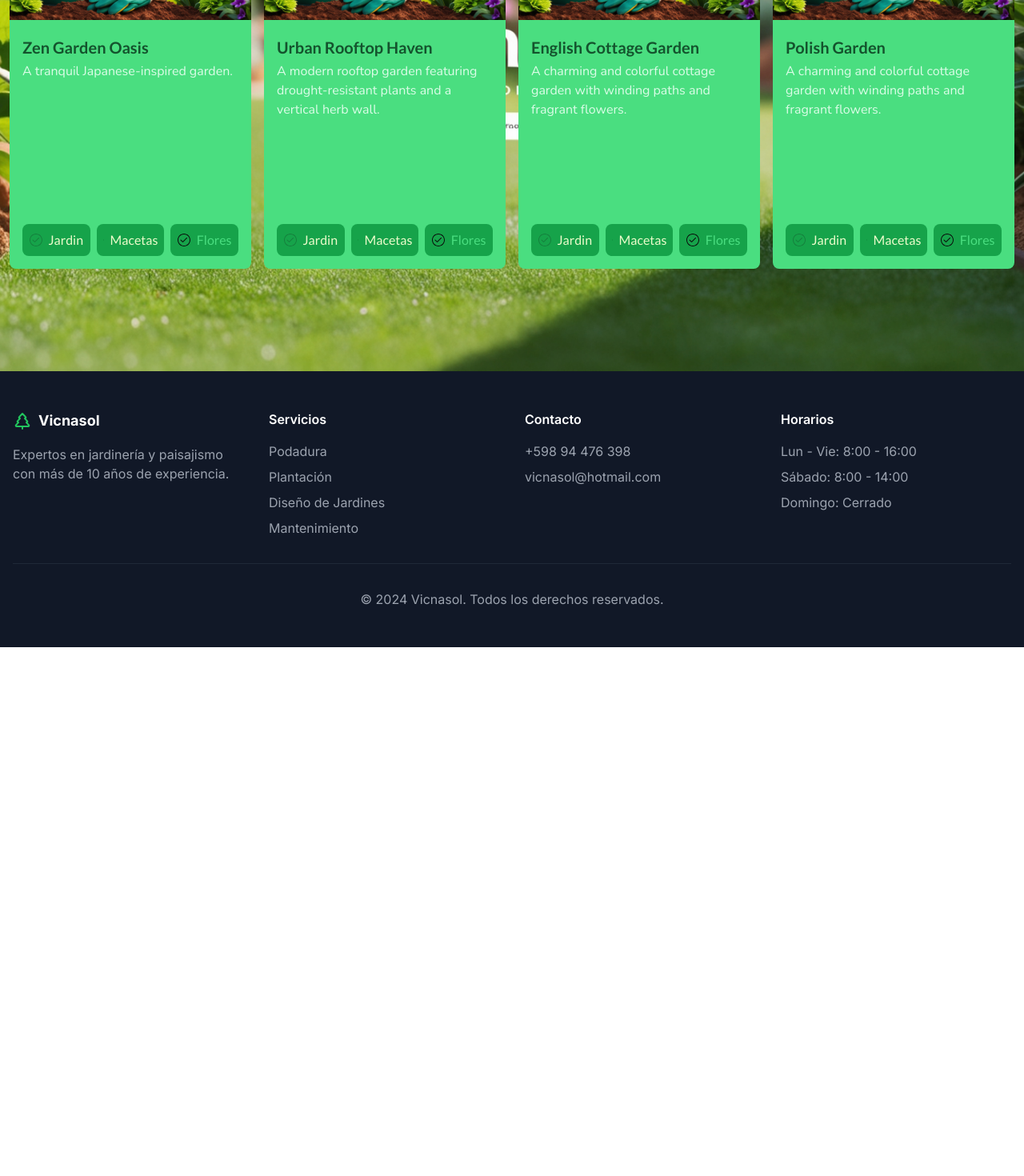
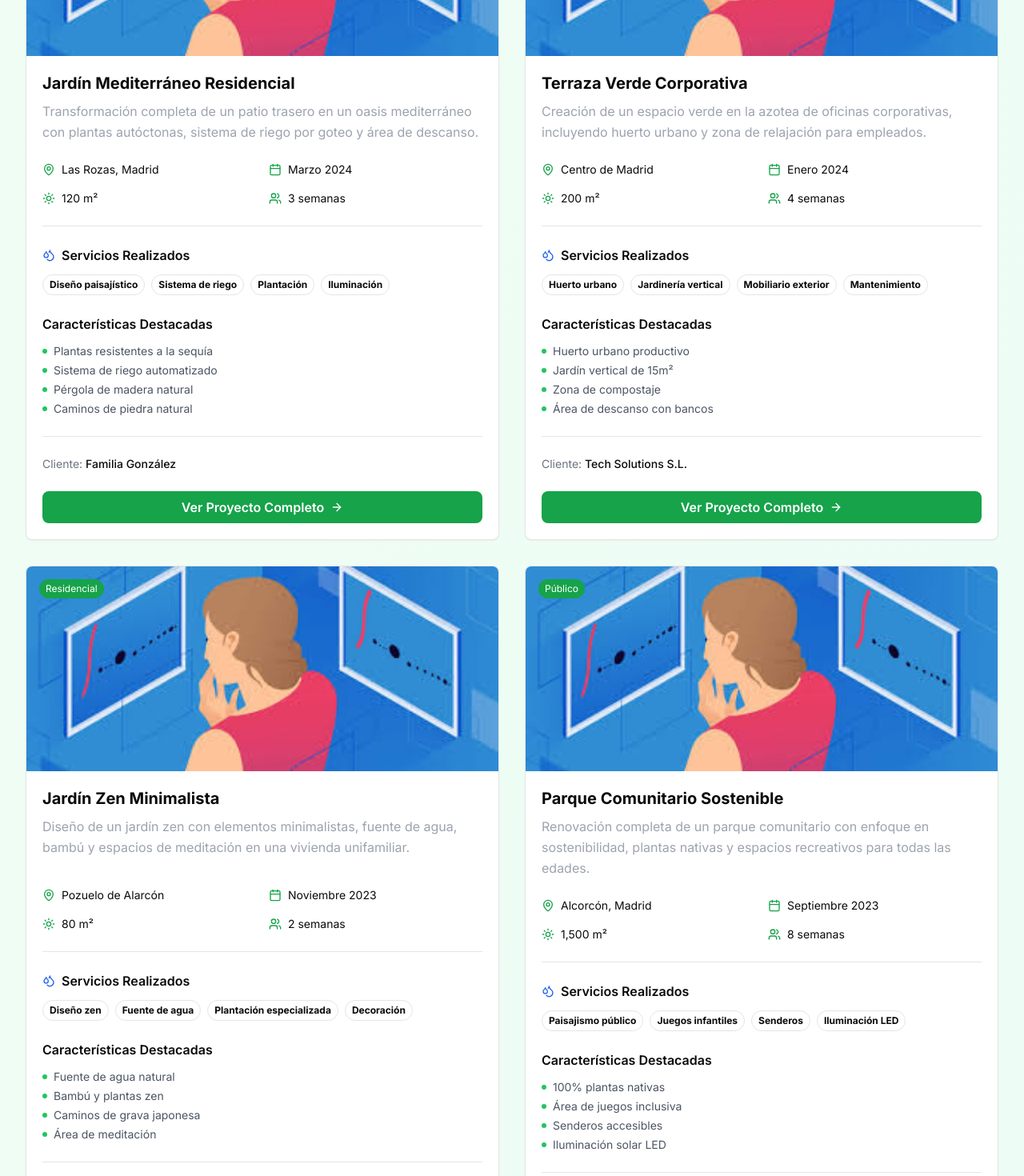
Before and after one commit to Gi4ncarlo/Vicnasol, a Next.js app in the folder vicnasol/: page /pages/Proyectos in a window 1280 px wide. Shown: the part 400-1870 px from the top of the page at 80% size. Before the commit the page ends 1209 px from the top, so only its background shows below. Built offline with nearby package versions, Linux system fonts and the light colour scheme.

Commit message:
Agrego pagina Proyectos destacados, arreglo dropdown NavBar, Arreglo simetria boton Mas info de la main

```diff
--- a/vicnasol/src/app/components/ServicePage.tsx
+++ b/vicnasol/src/app/components/ServicePage.tsx
@@ -195,15 +195,15 @@ export default function ServiciosPage() {
           nombre: "Beatriz Salinas",
           estrellas: "⭐⭐⭐⭐⭐",
           comentario: "Mi piscina quedó como nueva. Muy atentos al detalle.",
-        fecha: "2024"
+          fecha: "2024",
         },
         {
           nombre: "Sergio Paredes",
           estrellas: "⭐⭐⭐⭐",
           comentario: "Buen trabajo y buena disposición. ¡Gracias!",
-        fecha: "2023"
-      }
-    ]
+          fecha: "2023",
+        },
+      ],
     },
     {
       id: 6,
@@ -230,15 +230,16 @@ export default function ServiciosPage() {
           nombre: "Natalia Vázquez",
           estrellas: "⭐⭐⭐⭐⭐",
           comentario: "Desde que instalaron el sistema, ahorro mucha agua.",
-        fecha: "2024"
+          fecha: "2024",
         },
         {
           nombre: "Eduardo Lara",
           estrellas: "⭐⭐⭐",
-        comentario: "El sistema funciona bien, aunque tuve que llamar para ajustar los horarios.",
-        fecha: "2022"
-      }
-    ]
+          comentario:
+            "El sistema funciona bien, aunque tuve que llamar para ajustar los horarios.",
+          fecha: "2022",
+        },
+      ],
     },
     {
       id: 7,
@@ -300,13 +301,15 @@ export default function ServiciosPage() {
         {
           nombre: "Juan Pérez",
           estrellas: "⭐⭐⭐",
-          comentario: "El proyecto fue bien ejecutado, aunque hubo algunos retrasos.",
+          comentario:
+            "El proyecto fue bien ejecutado, aunque hubo algunos retrasos.",
           fecha: "2024",
         },
         {
           nombre: "Lucía Fernández",
           estrellas: "⭐⭐⭐⭐",
-          comentario: "El equipo fue muy profesional y cumplió con lo prometido.",
+          comentario:
+            "El equipo fue muy profesional y cumplió con lo prometido.",
           fecha: "2024",
         },
       ],
@@ -336,13 +339,15 @@ export default function ServiciosPage() {
         {
           nombre: "Carlos Ramírez",
           estrellas: "⭐⭐⭐⭐",
-          comentario: "El control de plagas fue efectivo, mi jardín está sano y bonito.",
+          comentario:
+            "El control de plagas fue efectivo, mi jardín está sano y bonito.",
           fecha: "2024",
         },
         {
           nombre: "Sofía Martínez",
           estrellas: "⭐⭐⭐⭐⭐",
-          comentario: "El servicio fue excelente, me ayudaron a identificar y tratar las plagas rápidamente.",
+          comentario:
+            "El servicio fue excelente, me ayudaron a identificar y tratar las plagas rápidamente.",
           fecha: "2024",
         },
       ],
@@ -402,9 +407,9 @@ export default function ServiciosPage() {
               return (
                 <Card
                   key={servicio.id}
-                  className={`${servicio.color} hover:shadow-lg transition-all duration-300 hover:-translate-y-1`}
+                  className={`${servicio.color} hover:shadow-lg transition-all duration-300 hover:-translate-y-1 flex flex-col justify-between h-full min-h-[400px]`}
                 >
-                  <CardHeader>
+                  <CardHeader className="flex-grow">
                     <div className="flex items-center justify-between mb-2">
                       <IconComponent className="h-8 w-8 text-green-600" />
                     </div>
@@ -414,10 +419,11 @@ export default function ServiciosPage() {
                     <CardDescription className="text-gray-800 font-bold">
                       {servicio.descripcionCorta}
                     </CardDescription>
-                    <CardDescription className="text-gray-600">
+                    <CardDescription className="text-gray-600 mt-2 line-clamp-4">
                       {servicio.descripcionLarga}
                     </CardDescription>
                   </CardHeader>
+
                   <CardContent>
                     <ul className="space-y-2">
                       {servicio.caracteristicas.map((caracteristica, index) => (
@@ -431,7 +437,8 @@ export default function ServiciosPage() {
                       ))}
                     </ul>
                   </CardContent>
-                  <CardFooter className="pt-0">
+
+                  <CardFooter className="mt-auto">
                     <Link href={`pages/Servicios/${servicio.link}`}>
                       <Button className="w-full bg-green-600 hover:bg-green-700">
                         Más Información
--- a/vicnasol/src/app/page.tsx
+++ b/vicnasol/src/app/page.tsx
@@ -8,9 +8,7 @@ import "swiper/css/free-mode";
 import "swiper/css/navigation";
 import "swiper/css/thumbs";
 import { Button } from "@/app/components/ui/button"
-import Link from "next/link"
 import { Phone, Mail, Shield, Shield as Tool} from "lucide-react"
-import GardenServicesSection from "./components/garden-services-section";
 import ServicePage from "@/app/components/ServicePage"
 
 const Home = () => {
--- a/vicnasol/src/app/pages/Proyectos/page.tsx
+++ b/vicnasol/src/app/pages/Proyectos/page.tsx
@@ -1,80 +1,305 @@
+"use client";
+
+import {
+  Calendar,
+  MapPin,
+  Leaf,
+  Droplets,
+  Sun,
+  Users,
+  ArrowRight,
+} from "lucide-react";
 import Image from "next/image";
-import { SlCheck } from "react-icons/sl";
+import Link from "next/link";
 
-export default function Home() {
+const proyectos = [
+  {
+    id: 1,
+    titulo: "Jardín Mediterráneo Residencial",
+    descripcion:
+      "Transformación completa de un patio trasero en un oasis mediterráneo con plantas autóctonas, sistema de riego por goteo y área de descanso.",
+    ubicacion: "Las Rozas, Madrid",
+    fecha: "Marzo 2024",
+    duracion: "3 semanas",
+    area: "120 m²",
+    tipo: "Residencial",
+    servicios: [
+      "Diseño paisajístico",
+      "Sistema de riego",
+      "Plantación",
+      "Iluminación",
+    ],
+    caracteristicas: [
+      "Plantas resistentes a la sequía",
+      "Sistema de riego automatizado",
+      "Pérgola de madera natural",
+      "Caminos de piedra natural",
+    ],
+    cliente: "Familia González",
+    presupuesto: "€8,500",
+  },
+  {
+    id: 2,
+    titulo: "Terraza Verde Corporativa",
+    descripcion:
+      "Creación de un espacio verde en la azotea de oficinas corporativas, incluyendo huerto urbano y zona de relajación para empleados.",
+    ubicacion: "Centro de Madrid",
+    fecha: "Enero 2024",
+    duracion: "4 semanas",
+    area: "200 m²",
+    tipo: "Corporativo",
+    servicios: [
+      "Huerto urbano",
+      "Jardinería vertical",
+      "Mobiliario exterior",
+      "Mantenimiento",
+    ],
+    caracteristicas: [
+      "Huerto urbano productivo",
+      "Jardín vertical de 15m²",
+      "Zona de compostaje",
+      "Área de descanso con bancos",
+    ],
+    cliente: "Tech Solutions S.L.",
+    presupuesto: "€15,000",
+  },
+  {
+    id: 3,
+    titulo: "Jardín Zen Minimalista",
+    descripcion:
+      "Diseño de un jardín zen con elementos minimalistas, fuente de agua, bambú y espacios de meditación en una vivienda unifamiliar.",
+    ubicacion: "Pozuelo de Alarcón",
+    fecha: "Noviembre 2023",
+    duracion: "2 semanas",
+    area: "80 m²",
+    tipo: "Residencial",
+    servicios: [
+      "Diseño zen",
+      "Fuente de agua",
+      "Plantación especializada",
+      "Decoración",
+    ],
+    caracteristicas: [
+      "Fuente de agua natural",
+      "Bambú y plantas zen",
+      "Caminos de grava japonesa",
+      "Área de meditación",
+    ],
+    cliente: "Sr. Yamamoto",
+    presupuesto: "€6,200",
+  },
+  {
+    id: 4,
+    titulo: "Parque Comunitario Sostenible",
+    descripcion:
+      "Renovación completa de un parque comunitario con enfoque en sostenibilidad, plantas nativas y espacios recreativos para todas las edades.",
+    ubicacion: "Alcorcón, Madrid",
+    fecha: "Septiembre 2023",
+    duracion: "8 semanas",
+    area: "1,500 m²",
+    tipo: "Público",
+    servicios: [
+      "Paisajismo público",
+      "Juegos infantiles",
+      "Senderos",
+      "Iluminación LED",
+    ],
+    caracteristicas: [
+      "100% plantas nativas",
+      "Área de juegos inclusiva",
+      "Senderos accesibles",
+      "Iluminación solar LED",
+    ],
+    cliente: "Ayuntamiento de Alcorcón",
+    presupuesto: "€45,000",
+  },
+  {
+    id: 5,
+    titulo: "Jardín Vertical Interior",
+    descripcion:
+      "Instalación de un impresionante jardín vertical en el lobby de un hotel boutique, mejorando la calidad del aire y la estética del espacio.",
+    ubicacion: "Salamanca, Madrid",
+    fecha: "Agosto 2023",
+    duracion: "1 semana",
+    area: "25 m²",
+    tipo: "Comercial",
+    servicios: [
+      "Jardín vertical",
+      "Sistema hidropónico",
+      "Iluminación LED",
+      "Mantenimiento",
+    ],
+    caracteristicas: [
+      "Sistema hidropónico automatizado",
+      "50+ especies de plantas",
+      "Iluminación LED especializada",
+      "Purificación natural del aire",
+    ],
+    cliente: "Hotel Boutique Salamanca",
+    presupuesto: "€12,000",
+  },
+  {
+    id: 6,
+    titulo: "Restauración de Jardín Histórico",
+    descripcion:
+      "Restauración cuidadosa de un jardín histórico del siglo XIX, respetando el diseño original mientras se incorporan técnicas modernas de conservación.",
+    ubicacion: "Aranjuez, Madrid",
+    fecha: "Mayo 2023",
+    duracion: "12 semanas",
+    area: "800 m²",
+    tipo: "Patrimonial",
+    servicios: [
+      "Restauración histórica",
+      "Conservación",
+      "Investigación botánica",
+      "Documentación",
+    ],
+    caracteristicas: [
+      "Especies históricas recuperadas",
+      "Técnicas de conservación avanzadas",
+      "Documentación fotográfica completa",
+      "Respeto al diseño original",
+    ],
+    cliente: "Fundación Patrimonio Histórico",
+    presupuesto: "€35,000",
+  },
+];
+
+export default function ProyectosDestacados() {
   return (
-    <main className="bg-[url('/images/fondo_proyectos.jpg')] bg-center bg-cover h-full min-h-screen">
-      <div className="">
-        <h1 className="text-green-400 text-center text-xl font-bold font-cinzel pt-16 lg:text-4xl lg:pt-28">
-          Proyectos Finalizados
+    <div className="min-h-screen bg-gradient-to-br from-green-50 to-emerald-50">
+      <header className="bg-white shadow-sm border-b">
+        <div className="max-w-7xl mx-auto px-4 sm:px-6 lg:px-8 py-6">
+          <div className="flex items-center justify-between">
+            <div>
+              <h1 className="text-3xl font-bold text-gray-900 flex items-center gap-3">
+                <Leaf className="h-8 w-8 text-green-600" />
+                Proyectos Destacados
               </h1>
+              <p className="text-gray-600 mt-2">
+                Descubre nuestros trabajos más exitosos en jardinería y
+                paisajismo
+              </p>
+            </div>
+          </div>
+        </div>
+      </header>
+
+      <main className="max-w-7xl mx-auto px-4 sm:px-6 lg:px-8 pb-12 mt-8">
+        <div className="grid grid-cols-1 lg:grid-cols-2 gap-8">
+          {proyectos.map((proyecto) => (
+            <div
+              key={proyecto.id}
+              className="h-full flex flex-col bg-white rounded-lg shadow-sm overflow-hidden hover:shadow-xl transition-shadow duration-300 border"
+            >
+              <div className="relative">
+                <Image
+                  src={proyecto.imagen || "/images/prueba.jpg"}
+                  alt={proyecto.titulo}
+                  width={600}
+                  height={400}
+                  className="w-full h-64 object-cover"
+                />
+                <div className="absolute top-4 left-4 bg-green-600 text-xs py-1 px-2 rounded-xl text-white font-[400]">
+                  {proyecto.tipo}
+                </div>
               </div>
 
-      <div className="grid grid-cols-1 py-10 sm:grid-cols-2 lg:grid-cols-4 gap-4 lg:mx-3 place-items-center">
-        {projects.map((project, index) => (
-          <div
-            key={index}
-            className="bg-green-400 rounded-lg overflow-hidden w-full sm:max-w-xs lg:max-w-[450px] lg:h-[480px] flex flex-col
-             hover:scale-105 hover:shadow-lg transition-all delay-150"
-          >
-            <Image
-              src="/images/fondo_contacto.jpg"
-              alt="Imagen proyecto"
-              width={1920}
-              height={1080}
-              className="w-full max-h-70 object-cover"
-            />
-            <div className="p-4 flex flex-col justify-between flex-grow">
+              <div className="flex-grow flex flex-col justify-between p-5">
                 <div>
-                <h2 className="text-base font-lato font-[700] py-1 lg:text-xl text-green-900">
-                  {project.title}
-                </h2>
-                <p className="font-nunito text-sm lg:text-base text-green-100">
-                  {project.description}
+                  <h2 className="text-xl mb-2 font-bold">{proyecto.titulo}</h2>
+                  <p className="text-base leading-relaxed text-gray-400">
+                    {proyecto.descripcion}
                   </p>
                 </div>
 
-              {/* EFECTOS Y ESTILOS A MODO DE EJEMPLO  */}
-              <div className="grid grid-cols-3 gap-2 mt-4 lg:mt-0">
-                <div className="rounded-lg bg-green-600 p-1 lg:p-2 flex justify-center items-center gap-2 hover:shadow-lg cursor-pointer">
-                <SlCheck className="text-green-700"/>
-                  <p className="font-lato text-lime-100">Jardin</p>
+                <div className="mt-6 space-y-6">
+                  <div className="grid grid-cols-2 gap-4 text-sm">
+                    <div className="flex items-center gap-2">
+                      <MapPin className="h-4 w-4 text-green-600" />
+                      <span>{proyecto.ubicacion}</span>
                     </div>
-                <div className="rounded-lg bg-green-600 p-1 lg:p-2 flex justify-center items-center gap-2 hover:-translate-y-1.5 hover:shadow-lg cursor-pointer ">
-                <SlCheck/>
-                  <p className="font-lato  text-lime-100">Macetas</p>
+                    <div className="flex items-center gap-2">
+                      <Calendar className="h-4 w-4 text-green-600" />
+                      <span>{proyecto.fecha}</span>
                     </div>
-                <div className="rounded-lg bg-green-600 p-1 lg:p-2 flex justify-center items-center gap-2 hover:shadow-lg">
-                <SlCheck/>
-                  <p className="font-lato text-green-400">Flores</p>
+                    <div className="flex items-center gap-2">
+                      <Sun className="h-4 w-4 text-green-600" />
+                      <span>{proyecto.area}</span>
+                    </div>
+                    <div className="flex items-center gap-2">
+                      <Users className="h-4 w-4 text-green-600" />
+                      <span>{proyecto.duracion}</span>
                     </div>
                   </div>
+
+                  <hr />
+
+                  <div>
+                    <h4 className="font-semibold mb-3 flex items-center gap-2">
+                      <Droplets className="h-4 w-4 text-blue-600" />
+                      Servicios Realizados
+                    </h4>
+                    <div className="flex flex-wrap gap-2">
+                      {proyecto.servicios.map((servicio, index) => (
+                        <div
+                          key={index}
+                          className="text-xs border rounded-full py-1 px-2 font-bold"
+                        >
+                          {servicio}
+                        </div>
+                      ))}
+                    </div>
+                  </div>
+
+                  <div>
+                    <h4 className="font-semibold mb-3">
+                      Características Destacadas
+                    </h4>
+                    <ul className="space-y-1 text-sm text-gray-600">
+                      {proyecto.caracteristicas.map((caracteristica, index) => (
+                        <li key={index} className="flex items-center gap-2">
+                          <div className="w-1.5 h-1.5 bg-green-500 rounded-full" />
+                          {caracteristica}
+                        </li>
+                      ))}
+                    </ul>
+                  </div>
+
+                  <hr />
+
+                  <div className="text-sm">
+                    <span className="text-gray-500">Cliente: </span>
+                    <span className="font-medium">{proyecto.cliente}</span>
+                  </div>
+                </div>
+
+                <button className="mt-6 w-full gap-2 bg-green-600 hover:bg-green-700 flex items-center justify-center text-white font-semibold py-2 px-4 rounded-lg transition-colors duration-300">
+                  Ver Proyecto Completo
+                  <ArrowRight className="h-4 w-4" />
+                </button>
               </div>
             </div>
           ))}
         </div>
+
+        <div className="mt-16 text-center bg-white rounded-lg p-8 shadow-sm">
+          <h2 className="text-2xl font-bold mb-4">
+            ¿Tienes un proyecto en mente?
+          </h2>
+          <p className="text-gray-600 mb-6 max-w-2xl mx-auto">
+            Cada jardín es único y merece un diseño personalizado. Contacta con
+            nosotros para crear el espacio verde de tus sueños.
+          </p>
+          <div className="flex flex-col sm:flex-row justify-center">
+            <Link href="/pages/Contacto">
+              <button className="bg-green-600 hover:bg-green-700 text-white font-semibold py-2 px-6 rounded-lg transition duration-300">
+                Solicitar Presupuesto Gratuito
+              </button>
+            </Link>
+          </div>
+        </div>
       </main>
+    </div>
   );
 }
-
-const projects = [
-  {
-    title: "Zen Garden Oasis",
-    description: "A tranquil Japanese-inspired garden.",
-  },
-  {
-    title: "Urban Rooftop Haven",
-    description:
-      "A modern rooftop garden featuring drought-resistant plants and a vertical herb wall.",
-  },
-  {
-    title: "English Cottage Garden",
-    description:
-      "A charming and colorful cottage garden with winding paths and fragrant flowers.",
-  },
-  {
-    title: "Polish Garden",
-    description:
-      "A charming and colorful cottage garden with winding paths and fragrant flowers.",
-  },
-];
```
Also changed, not shown: vicnasol/src/app/components/navbar.tsx (+26 -15 lines). Lines whose indentation alone changed are shown as unchanged.
